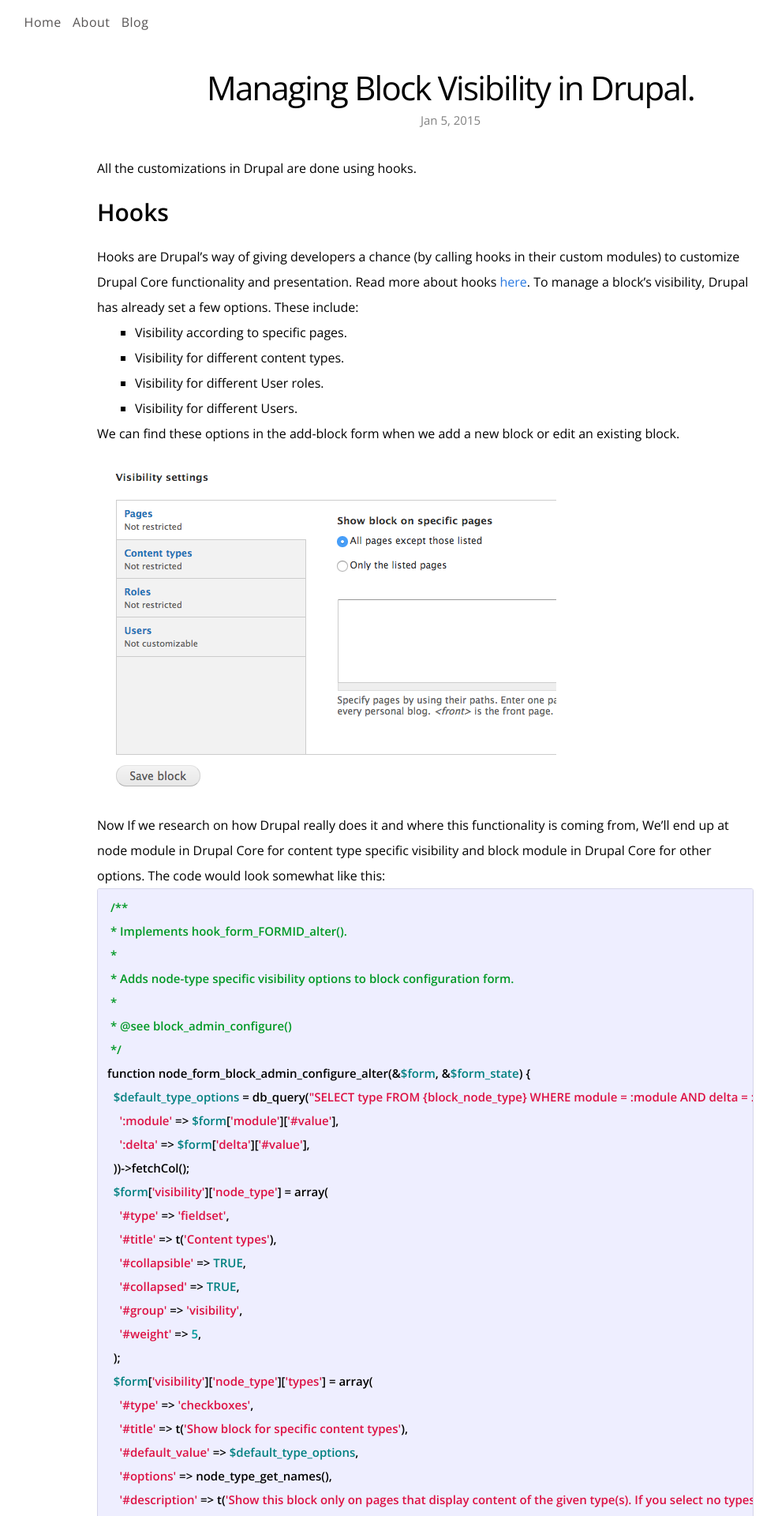
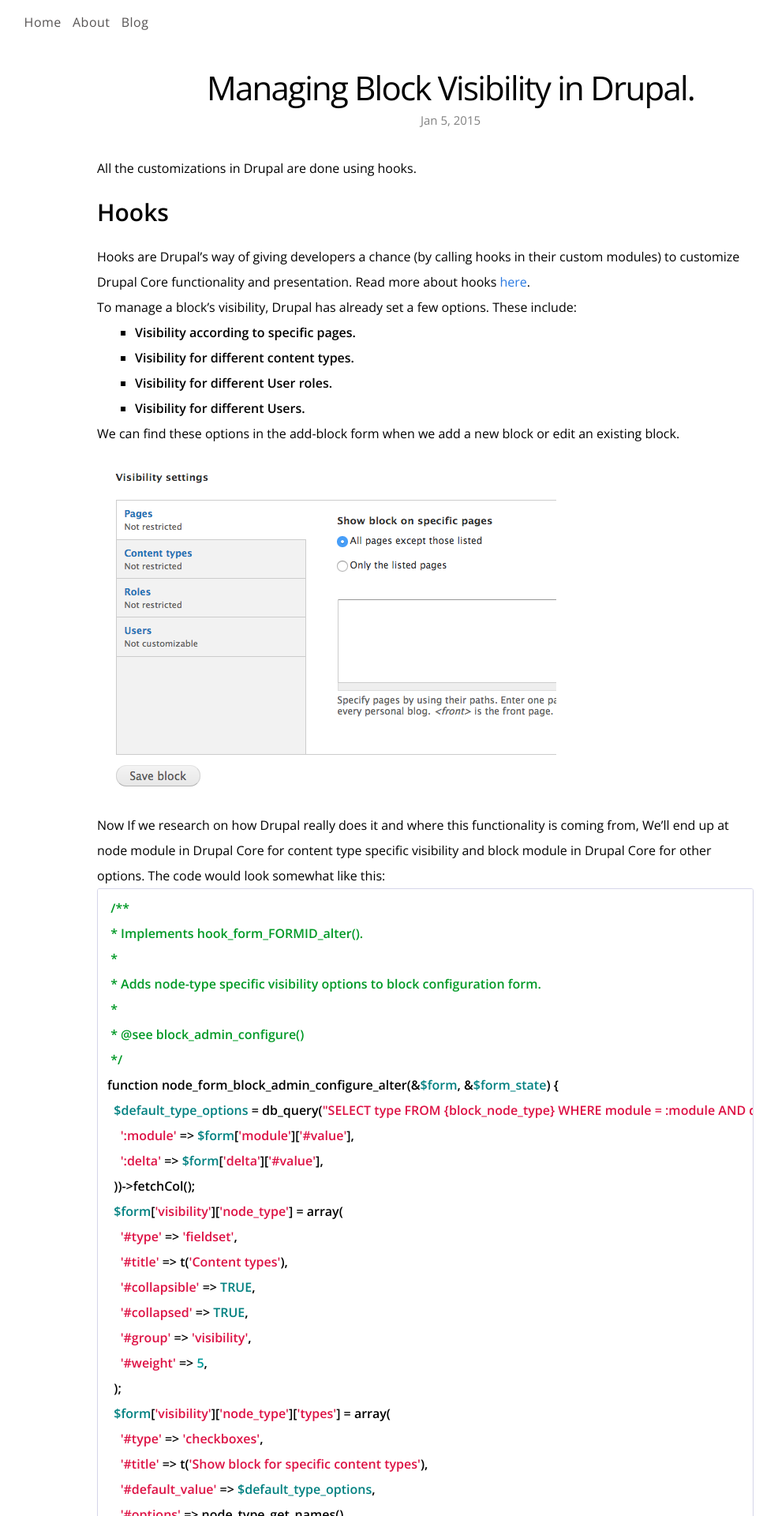
Before and after one commit to nidaismailshah/nidaismailshah.github.io, a Jekyll site: the page built from _posts/2015-01-05-drupalblockvisibility.markdown, in a window 1280 px wide. Shown: the top 1920 px of the page at 79% size, without its empty margins (69-1055 px from the left). Built offline with Jekyll 4.4.1, drawn with Linux system fonts in a browser that asks for light colours.

Commit message:
block visibility in Drupal post

```diff
--- a/_posts/2015-01-05-drupalblockvisibility.markdown
+++ b/_posts/2015-01-05-drupalblockvisibility.markdown
@@ -9,6 +9,7 @@
 
 <h1>Hooks</h1>
 Hooks are Drupal's way of giving developers a chance (by calling hooks in their custom modules) to customize Drupal Core functionality and presentation. Read more about hooks <a href ="https://3cwebservices.com/drupal/introduction-drupal-hooks" target = "-blank">here</a>.
+
 To manage a block's visibility, Drupal has already set a few options. These include:
 <ul>
  <li>Visibility according to specific pages.</li>
--- a/css/main.css
+++ b/css/main.css
@@ -223,20 +223,6 @@
   letter-spacing: -1px;
   font-style: italic;
   margin: 30px 0;
-}
-
-
-
-.post pre,
-.post code {
-  border: 1px solid #d5d5e9;
-  background-color: #eef;
-  padding: 8px 12px;
-  -webkit-border-radius: 3px;
-  -moz-border-radius: 3px;
-  border-radius: 3px;
-  font-size: 15px;
-  overflow:scroll;
 }
 
 .post code { padding: 1px 5px; }
--- a/sass/screen.scss
+++ b/sass/screen.scss
@@ -14,7 +14,7 @@
 	}
 	ul {
 		list-style: square;
-		font-weight: 500;
+		font-weight: 700;
 		padding-left: 3em;
 	}
 	img {
--- a/stylesheets/screen.css
+++ b/stylesheets/screen.css
@@ -81,7 +81,7 @@
 /* line 15, ../sass/screen.scss */
 .post-content ul {
   list-style: square;
-  font-weight: 500;
+  font-weight: 700;
   padding-left: 3em;
 }
 /* line 20, ../sass/screen.scss */
```
Also changed, not shown: 5 other files.
